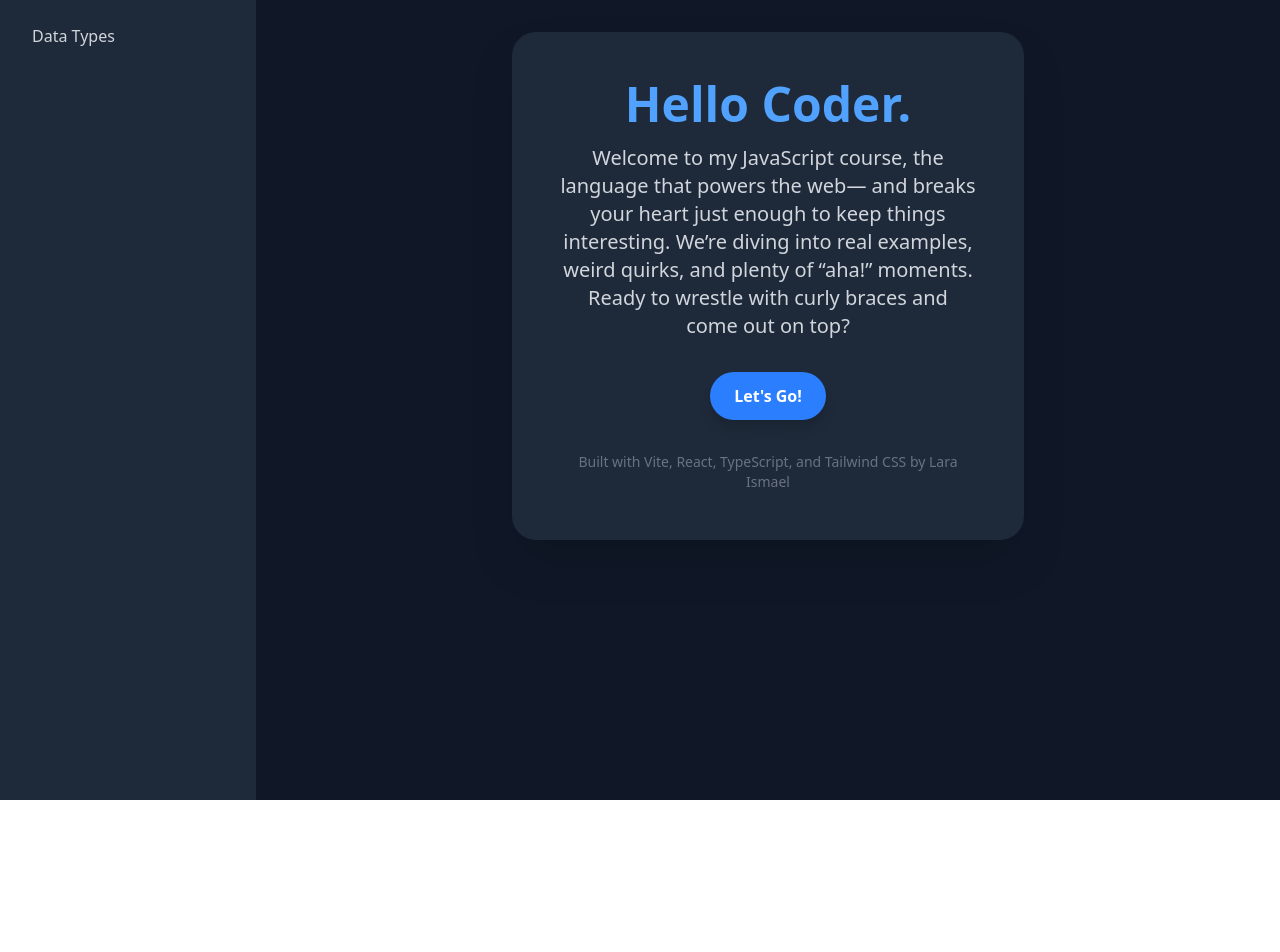
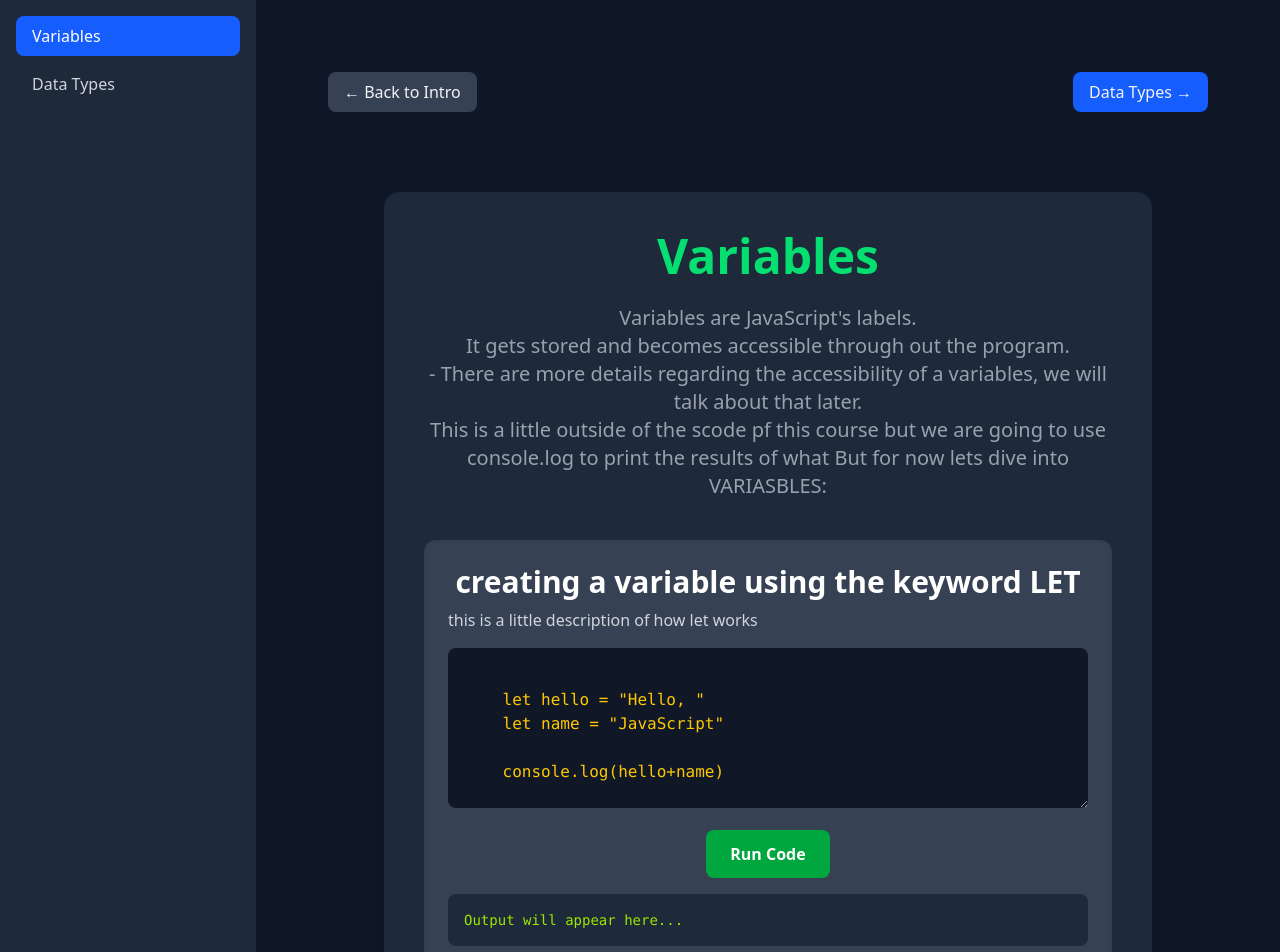
Before and after one commit to laraIsmael/JS-journey, a React (Vite) app in the folder JavaScript Journey/: page /variabless in a window 1280 px wide. Before the commit this address led to /. Shown: the top 952 px of the page. Before the commit the page ends 800 px from the top, so only its background shows below. Built offline with nearby package versions, Linux system fonts and the light colour scheme.

Commit message:
working on Module 1 plus created reusable component for code block use

```diff
--- a/JavaScript Journey/src/App.tsx
+++ b/JavaScript Journey/src/App.tsx
@@ -7,23 +7,70 @@ function IntroPage() {
   const navigate = useNavigate();
 
   return (
-    <div className="bg-gray-800 p-8 sm:p-12 rounded-3xl shadow-2xl max-w-lg w-full text-center mx-auto">
+    <div className="bg-gray-800 p-8 sm:p-12 rounded-3xl shadow-2xl max-w-2xl w-full text-center mx-auto">
       <h1 className="text-4xl sm:text-5xl font-extrabold text-blue-400 mb-4">
         Hello Coder.
       </h1>
-      <p className="text-gray-300 text-lg sm:text-xl mb-8">
-        Welcome to my JavaScript course, the language that powers the web— and
+      <p className="text-gray-300 text-lg sm:text-xl mb-6">
+        Welcome to my JavaScript course, the language that powers the web—and
         breaks your heart just enough to keep things interesting. We’re diving
         into real examples, weird quirks, and plenty of “aha!” moments. Ready to
         wrestle with curly braces and come out on top?
       </p>
 
-      <div className="flex flex-col items-center justify-center space-y-4">
+      {/* Console.log note */}
+      <p className="text-gray-400 text-sm mt-4 italic">
+        💡 Quick note: Throughout this course, we’ll use{" "}
+        <code className="bg-gray-900 px-2 py-1 rounded text-green-400 font-mono">
+          console.log
+        </code>{" "}
+        to show what our JavaScript is doing. Don’t worry if this feels new—
+        it’s just a simple way to print messages so we can “peek” at how code
+        behaves. Think of it as our debugging sidekick.
+      </p>
+
+      {/* Course roadmap */}
+      <div className="bg-gray-900 rounded-xl p-6 mt-8 text-left">
+        <h2 className="text-2xl font-bold text-purple-400 mb-3">
+          🚀 What We’ll Explore Together
+        </h2>
+        <ul className="list-disc list-inside space-y-2 text-gray-300 text-sm sm:text-base">
+          <li>
+            📦 <span className="font-semibold">The Basics:</span> variables,
+            data types, operators, and conditionals—the building blocks of JS.
+          </li>
+          <li>
+            🔁 <span className="font-semibold">Functions & Loops:</span> writing
+            reusable code and controlling flow, plus arrays, objects, stacks, &
+            queues.
+          </li>
+          <li>
+            ✨ <span className="font-semibold">Modern JavaScript:</span> arrow
+            functions, destructuring, spread/rest syntax, and Big O efficiency
+            concepts.
+          </li>
+          <li>
+            ⚡ <span className="font-semibold">Asynchronous JS:</span>{" "}
+            callbacks, Promises, async/await, and the event loop (with stacks
+            and queues in action).
+          </li>
+          <li>
+            🧠 <span className="font-semibold">Advanced Concepts:</span>{" "}
+            closures, prototypes, hash tables, binary search, and beyond.
+          </li>
+        </ul>
+        <p className="text-gray-400 text-sm mt-4">
+          Each module comes with interactive exercises so you can tinker, break
+          things, and really understand how it all works.
+        </p>
+      </div>
+
+      <div className="flex flex-col items-center justify-center space-y-4 mt-10">
         <button
           className="bg-blue-500 hover:bg-blue-600 active:bg-blue-700 transition-colors duration-200 text-white font-bold py-3 px-6 rounded-full shadow-lg transform hover:scale-105"
           onClick={() => navigate(courseRoutes[0].path)}
         >
-          Let's Go!
+          Let’s Go!
         </button>
       </div>
 
--- a/JavaScript Journey/src/components/Module1/data-types.tsx
+++ b/JavaScript Journey/src/components/Module1/data-types.tsx
@@ -1,5 +1,5 @@
 import { useState } from "react";
-import CourseNavigation from "../CourseNavigation";
+// import CourseNavigation from "../CourseNavigation";
 import NavigationButtons from "../NavigatorButtons";
 
 export default function DataTypes() {
@@ -85,13 +85,16 @@ console.log(variable);`;
       </div>
 
       <div className="w-full max-w-3xl flex-1">
-        <CourseNavigation />
+        {/* <CourseNavigation /> */}
         <div className="w-full max-w-4xl bg-gray-800 rounded-2xl shadow-2xl p-6 sm:p-10 my-8">
           <h1 className="text-4xl sm:text-5xl font-extrabold text-purple-400 mb-6 text-center">
-            Core JavaScript Data Types
+            Data Types
           </h1>
           <p className="text-gray-400 text-lg sm:text-xl text-center mb-10">
-            Learn the fundamental building blocks of JavaScript.
+            Every value in JavaScript belong to a data type. There are eight
+            basic data types and in this chapter we will look into them. Data
+            type is a foundatial consept in JavaScrip, so it is a good place to
+            start. So let's jump inot it!
           </p>
 
           {/* --- String Section --- */}
--- /dev/null
+++ b/JavaScript Journey/src/components/Module1/variables.tsx
@@ -0,0 +1,49 @@
+import NavigationButtons from "../NavigatorButtons";
+import CodeBlock from "../codeBlock";
+
+export default function Variables() {
+  const letTitle = "creating a variable using the keyword LET";
+  const letDescriptio = " this is a little description of how let works";
+  const letCode = `
+    let hello = "Hello, "
+    let name = "JavaScript"
+
+    console.log(hello+name)
+  `;
+
+  return (
+    <div className="min-h-screen bg-gray-900 text-gray-100 flex flex-col items-center p-6 sm:p-10 transition-all duration-300">
+      <div className="w-full flex justify-between mb-6">
+        <NavigationButtons />
+      </div>
+
+      <div className="w-full max-w-3xl flex-1">
+        <div className="w-full max-w-4xl bg-gray-800 rounded-2xl shadow-2xl p-6 sm:p-10 my-8">
+          <h1 className="text-4xl sm:text-5xl font-extrabold text-green-400 mb-6 text-center">
+            Variables
+          </h1>
+          <p className="text-gray-400 text-lg sm:text-xl text-center mb-10">
+            Variables are JavaScript's labels.
+            <br />
+            It gets stored and becomes accessible through out the program.
+            <br />
+            - There are more details regarding the accessibility of a variables,
+            we will talk about that later.
+            <br />
+            This is a little outside of the scode pf this course but we are
+            going to use console.log to print the results of what But for now
+            lets dive into VARIASBLES:
+          </p>
+          <CodeBlock
+            title={letTitle}
+            description={letDescriptio}
+            initialCode={letCode}
+          />
+        </div>
+      </div>
+      <footer className="mt-8 text-sm text-gray-500 text-center">
+        <p>Built with React, Vite, and Tailwind CSS</p>
+      </footer>
+    </div>
+  );
+}
--- /dev/null
+++ b/JavaScript Journey/src/components/codeBlock.tsx
@@ -0,0 +1,75 @@
+import { useState } from "react";
+
+type CodeBlockProps = {
+  title: string;
+  description: string;
+  initialCode: string;
+};
+
+export default function CodeBlock({
+  title,
+  description,
+  initialCode,
+}: CodeBlockProps) {
+  const [codeText, setCodeText] = useState(initialCode);
+  const [output, setOutput] = useState<string>("");
+
+  const runCode = () => {
+    const logs: string[] = [];
+    try {
+      // Intercept console.log
+      const customLog = (...args: unknown[]) => {
+        logs.push(
+          args
+            .map((arg) =>
+              typeof arg === "object"
+                ? JSON.stringify(arg, null, 2)
+                : String(arg)
+            )
+            .join(" ")
+        );
+      };
+
+      const originalLog = console.log;
+      console.log = customLog;
+
+      // Run the user's code
+      new Function(codeText)();
+
+      console.log = originalLog;
+    } catch (err) {
+      logs.push(`Error: ${(err as Error).message}`);
+    }
+
+    setOutput(logs.join("\n"));
+  };
+
+  return (
+    <section className="mb-10 bg-gray-700 p-6 rounded-xl shadow-inner">
+      <h2 className="flex justify-center text-2xl sm:text-3xl font-bold text-white mb-2">
+        {title}
+      </h2>
+      <p className="text-gray-300 mb-4">{description}</p>
+
+      {/* Editable code area */}
+      <textarea
+        className="w-full h-40 p-4 bg-gray-900 text-yellow-400 font-mono rounded-lg resize-y"
+        value={codeText}
+        onChange={(e) => setCodeText(e.target.value)}
+      />
+
+      <div className="flex justify-center mt-4">
+        <button
+          onClick={runCode}
+          className="px-6 py-3 bg-green-600 hover:bg-green-700 rounded-lg font-semibold text-white transition-colors duration-200"
+        >
+          Run Code
+        </button>
+      </div>
+
+      <pre className="mt-4 p-4 bg-gray-800 rounded-lg text-sm text-lime-400 whitespace-pre-wrap">
+        {output || "Output will appear here..."}
+      </pre>
+    </section>
+  );
+}
--- a/JavaScript Journey/src/routesConfig.ts
+++ b/JavaScript Journey/src/routesConfig.ts
@@ -1,4 +1,5 @@
 import DataTypes from "./components/Module1/data-types";
+import Variables from "./components/Module1/variables";
 
 export interface CourseRoute {
   path: string;
@@ -8,9 +9,15 @@ export interface CourseRoute {
 
 export const courseRoutes: CourseRoute[] = [
   {
+    path: "/variabless",
+    name: "Variables",
+    component: Variables,
+  },
+  {
     path: "/data-types",
     name: "Data Types",
     component: DataTypes,
   },
+
   // add other module components here, as we build them
 ];
```
